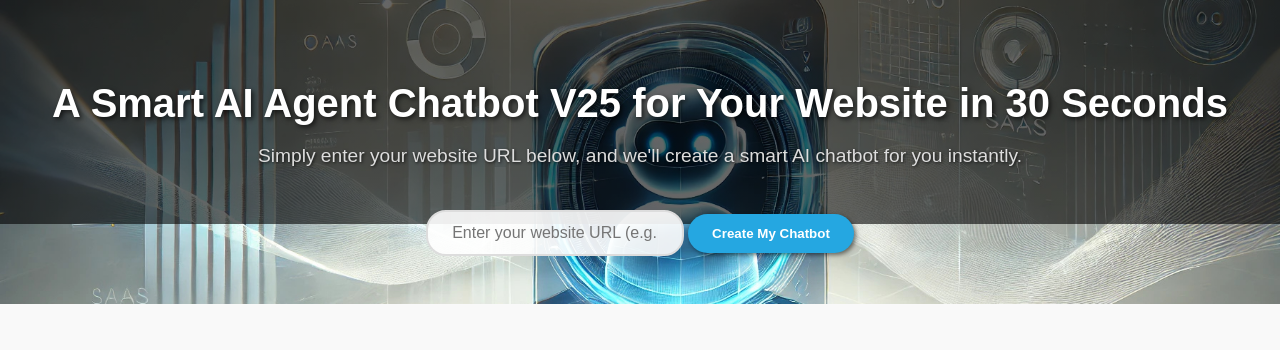
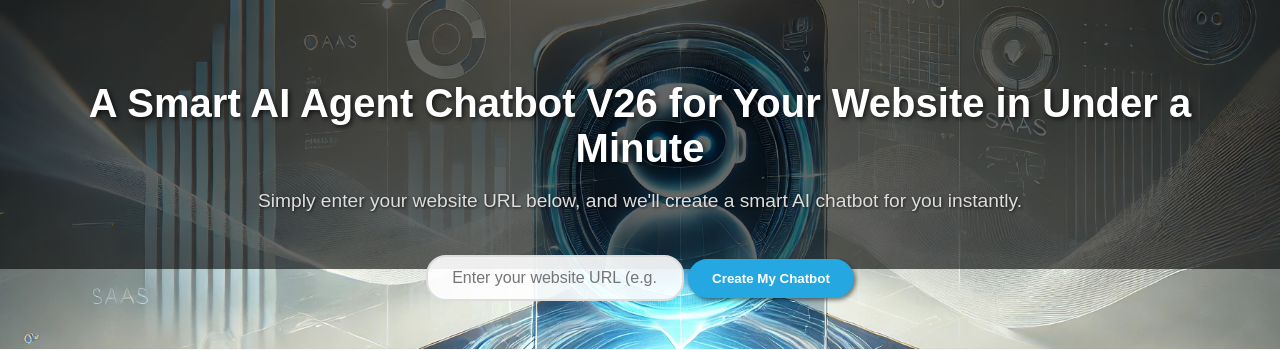
Before and after one commit to LivinLL/easyafchat-azure, a Flask app: page / in a window 1280 px wide. Shown: the part 77-427 px from the top of the page. Run offline with Flask 3, Linux system fonts and the light colour scheme; some libraries are stand-ins or nearby versions.

Commit message:
Last commit has it working on Azure-this just 'under a minute' instead of '30 secs'

```diff
--- a/prod/templates/landing.html
+++ b/prod/templates/landing.html
@@ -123,7 +123,7 @@
     <main>
         <!-- Hero Section -->
         <section class="hero">
-            <h1>A Smart AI Agent Chatbot V25 for Your Website in 30 Seconds</h1>
+            <h1>A Smart AI Agent Chatbot V26 for Your Website in Under a Minute</h1>
             <p>Simply enter your website URL below, and we'll create a smart AI chatbot for you instantly.</p>
             <div class="hero-input">
                 <form id="urlForm" action="/" method="POST">
```
